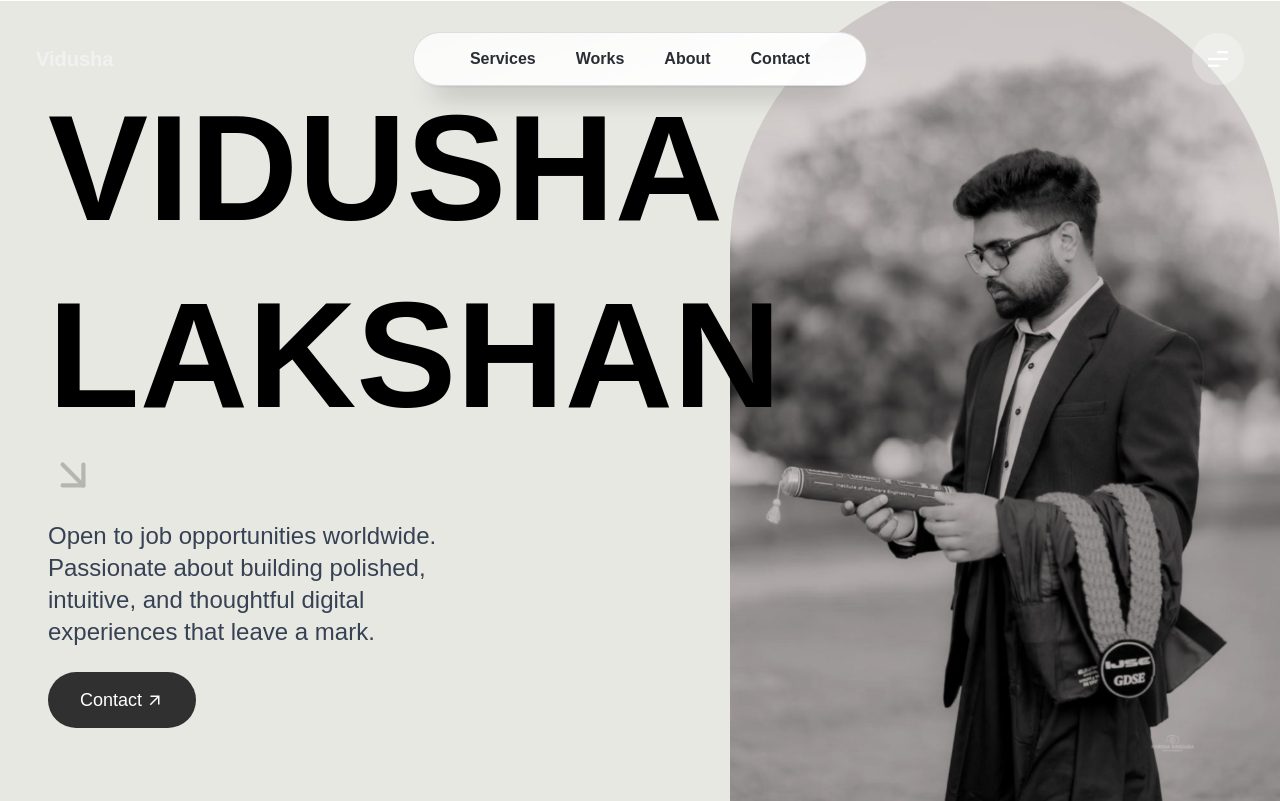
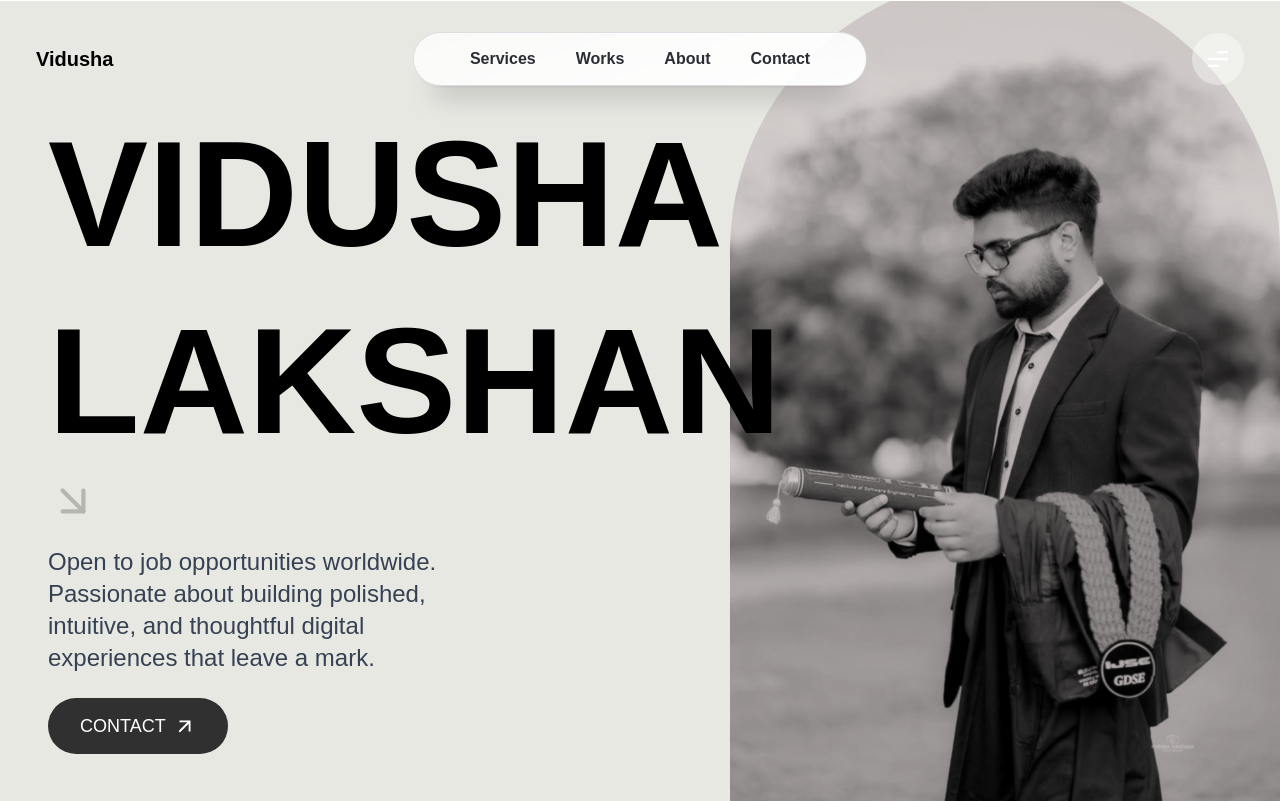
Before and after one commit to vidushalakshan/Modern-Portfolio, a Next.js app: page / in a window 1280 px wide. Built offline with nearby package versions, Linux system fonts and the light colour scheme.

Commit message:
updated nav logo color

```diff
--- a/src/components/layout/HamburgerButton.jsx
+++ b/src/components/layout/HamburgerButton.jsx
@@ -15,7 +15,7 @@ const Path = (props) => (
   />
 );
 
-const HamburgerButton = ({ toggle, isOpen, bg = "bg-[#ffffff49]" }) => (
+const HamburgerButton = ({ toggle, isOpen, bg = "bg-[#ffffff69]" }) => (
   <div className="flex items-center gap-2">
     {!isOpen && (
       <button
--- a/src/components/layout/Navbar.jsx
+++ b/src/components/layout/Navbar.jsx
@@ -92,7 +92,7 @@ const Navbar = ({ isOpen, setIsOpen }) => {
           >
             <Link
               href="/"
-              className="md:text-xl text-md font-bold text-[#F1F1F1] flex"
+              className="md:text-xl text-md font-bold text-black flex"
             >
               Vidusha
             </Link>
--- a/src/components/pages/Home/page.jsx
+++ b/src/components/pages/Home/page.jsx
@@ -25,9 +25,9 @@ const Page = () => {
           initial={{ opacity: 0, y: 40 }}
           animate={{ opacity: 1, y: 0 }}
           transition={{ duration: 1, ease: "easeOut" }}
-          className="text-4xl sm:text-6xl md:text-7xl lg:text-8xl xl:text-[150px] font-bold leading-tight text-black"
+          className="text-4xl sm:text-6xl md:text-7xl lg:text-8xl xl:text-[150px] font-bold leading-tight text-black pt-13"
         >
-          VIDUSHA <br className="sm:hidden" /> LAKSHAN
+          VIDUSHA <br className="sm:hidden lg:block" /> LAKSHAN
         </motion.h1>
 
         {/* Arrow */}
@@ -60,8 +60,9 @@ const Page = () => {
         >
           <a href="mailto:yourmail@example.com" target="_blank" rel="noopener noreferrer">
             <Button variant="bgBlack" size="large" className="flex items-center gap-2">
-              <span>Contact</span>
-              <MdArrowOutward />
+              <span className="uppercase">Contact</span>
+              <span></span>
+              <MdArrowOutward size={22}/>
             </Button>
           </a>
         </motion.div>
```
